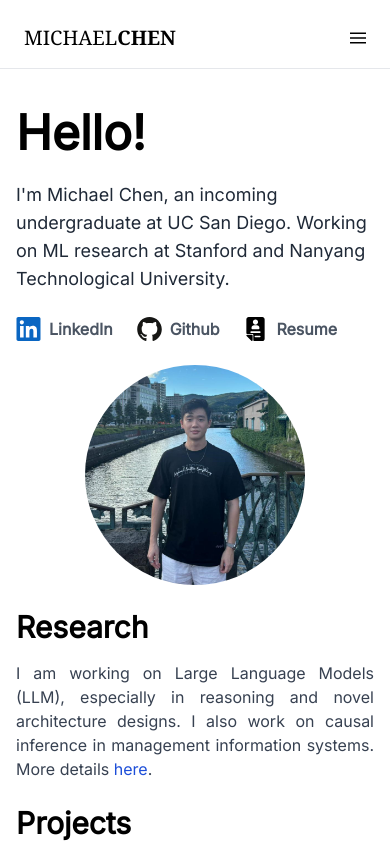
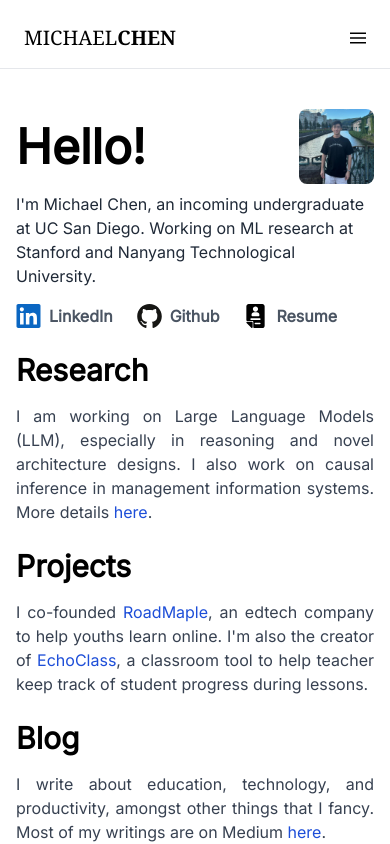
Before and after one commit to michaelchen-lab/blog, a Next.js app: page / in a window 390 px wide. Shown: the top 844 px of the page. Built offline with nearby package versions, Linux system fonts and the light colour scheme.

Commit message:
edit homepage and pub

```diff
--- a/pages/index.js
+++ b/pages/index.js
@@ -18,17 +18,26 @@ const Home = () => {
                 <div className="container mx-auto max-w-3xl mt-10 px-4">
                     <div className="grid grid-cols-1 md:grid-cols-6 gap-6">
                         <div className="col-span-1 md:col-span-4">
-                            <h1 className="text-5xl font-semibold">Hello!</h1>
-                            <p className="text-lg md:text-xl text-gray-800 mt-6">
+                            <div className="flex items-center gap-4">
+                                <h1 className="grow text-5xl font-semibold">Hello!</h1>
+                                <div className="sm:hidden block ml-auto">
+                                    <img
+                                    src="/avatar_michael.jpg" alt="Michael's Avatar"
+                                    width="75" height="75" className="rounded-lg"
+                                    // style={{borderRadius: "50%"}}
+                                    />
+                                </div>
+                            </div>
+                            <p className="text-md md:text-xl text-gray-800 sm:mt-6 mt-2">
                                 I'm Michael Chen, an incoming undergraduate at UC San Diego.
                                 Working on ML research at Stanford and Nanyang Technological University.
                             </p>
 
-                            <div className="mt-6">
+                            <div className="sm:mt-6 mt-4">
                                 <BioLinks />
                             </div>
                         </div>
-                        <div className="col-span-1 md:col-span-2 mx-auto">
+                        <div className="sm:block hidden col-span-1 md:col-span-2 mx-auto">
                             <img src="/avatar_michael.jpg" alt="Michael's Avatar" width="220" height="300" style={{borderRadius: "50%"}}
                             />
                         </div>
--- a/pages/publications.js
+++ b/pages/publications.js
@@ -64,7 +64,7 @@ const Publications = () => {
                                 image="dss-paper.jpg"
                                 title="A Field Study on the Impact of the Counter Ad-Blocking Wall Strategy on User Engagement"
                                 authors={<><span className='font-semibold'>Michael K. Chen</span>, Shuai Zhao, Christian Borcea, Yi Chen</>}
-                                venue="Under Review at Decision Support Systems"
+                                venue="Decision Support Systems (In Press)"
                                 links={[
                                     { label: "Blog Post", href: "/blog/why-adblocking-is-so-problematic" },
                                 ]}
```
